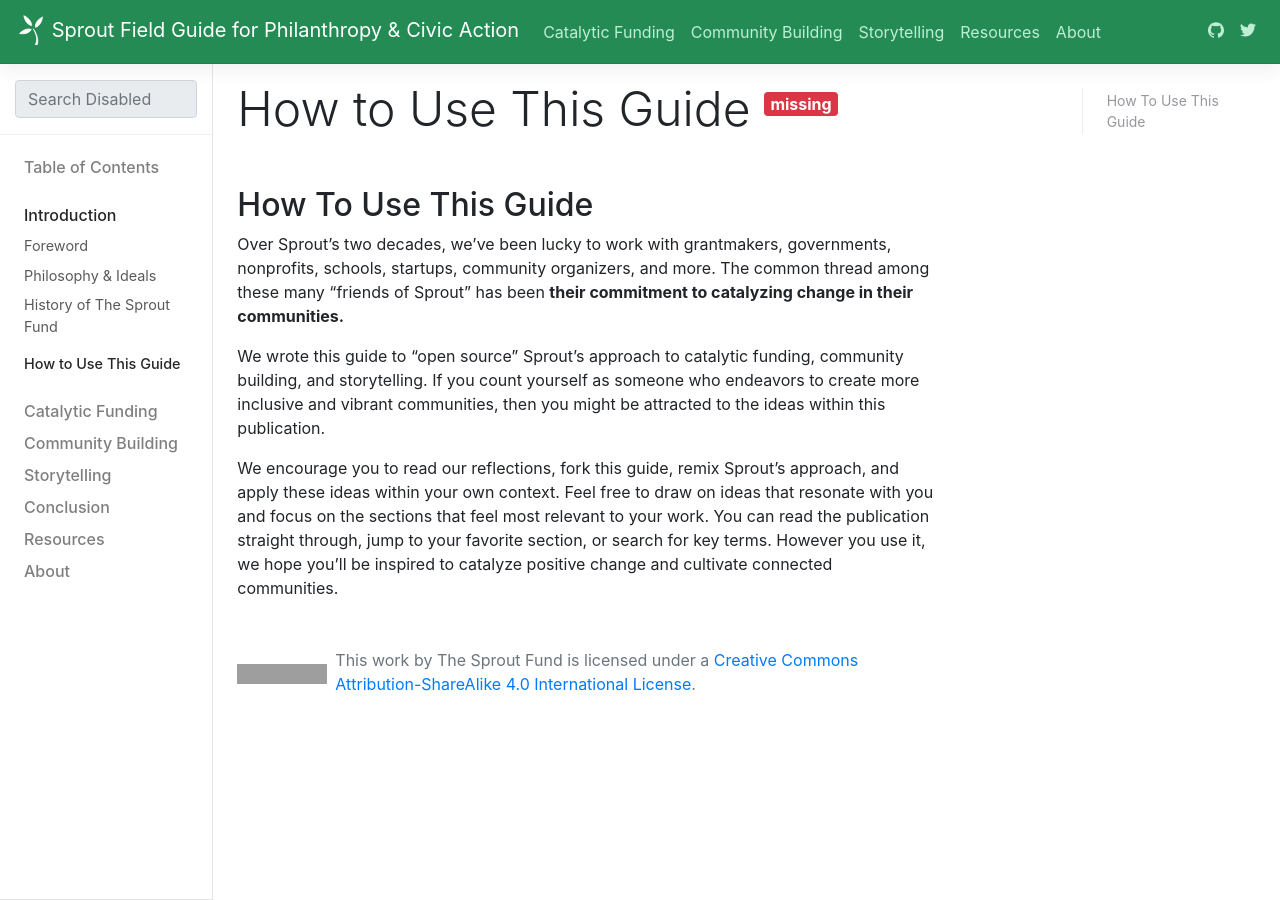
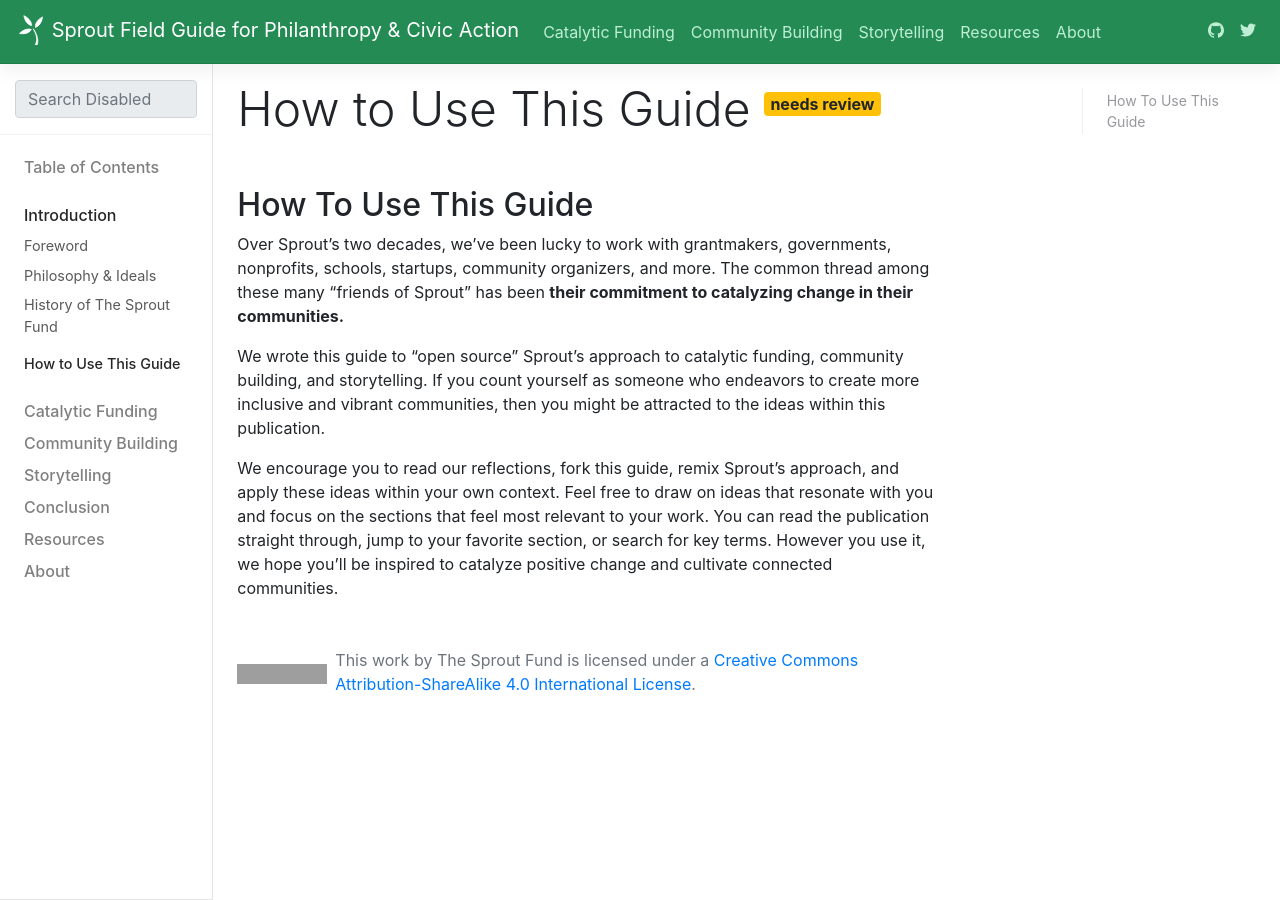
Before and after one commit to sproutfund/field-guide, a Jekyll site: the page built from introduction/how-to-use-this-guide.md, in a window 1280 px wide. Built offline with Jekyll 4.4.1, drawn with Linux system fonts in a browser that asks for light colours; comment, search, counter and statistics services are not loaded; grey boxes are pictures that could not be loaded.

Commit message:
Update how-to-use-this-guide.md

```diff
--- a/introduction/how-to-use-this-guide.md
+++ b/introduction/how-to-use-this-guide.md
@@ -5,7 +5,7 @@
 description:
 section: introduction
 toc: true
-status: <span class="badge badge-danger">missing</span>
+status: <span class="badge badge-warning">needs review</span>
 ---
 
 ## How To Use This Guide
```
